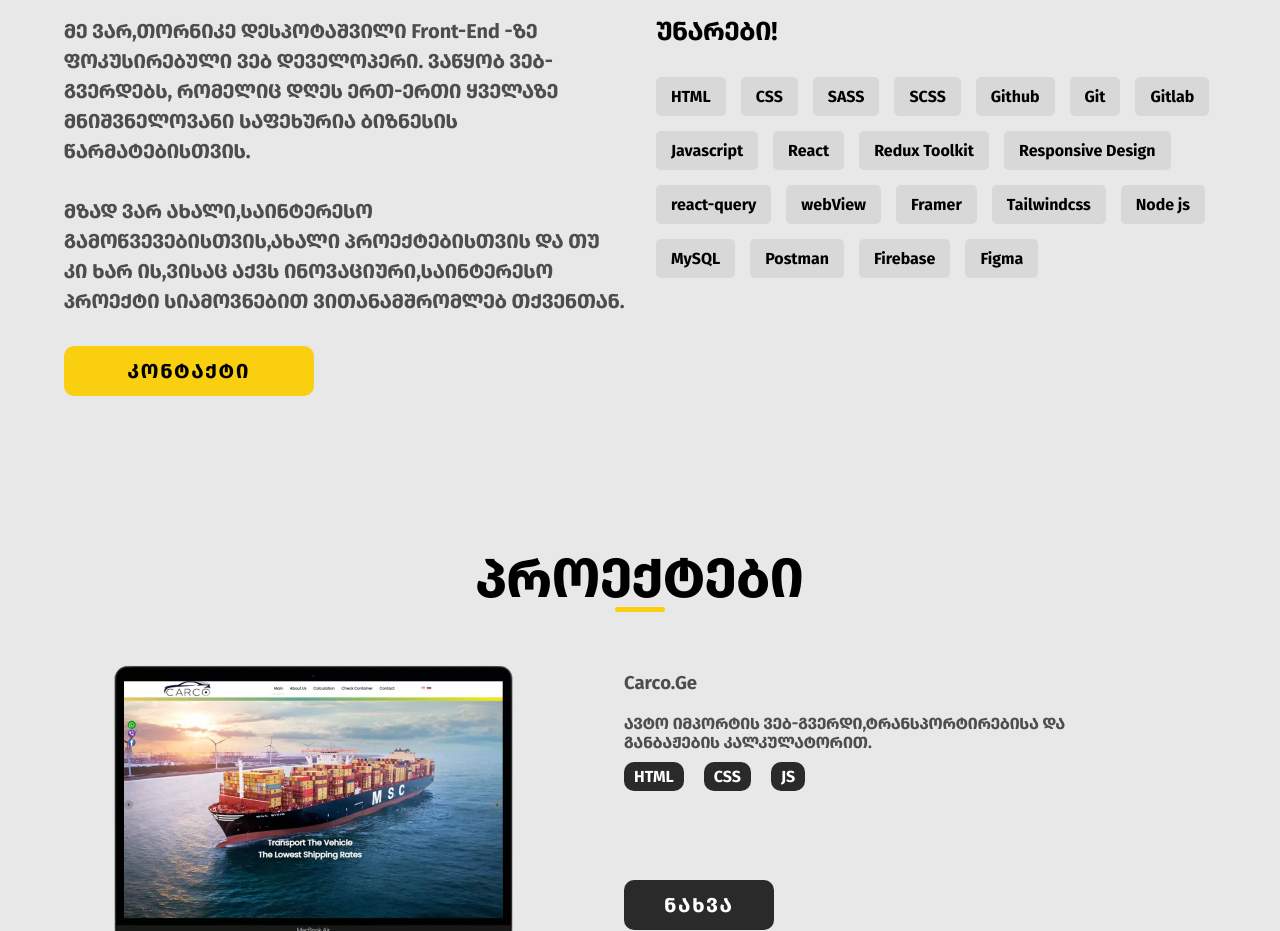
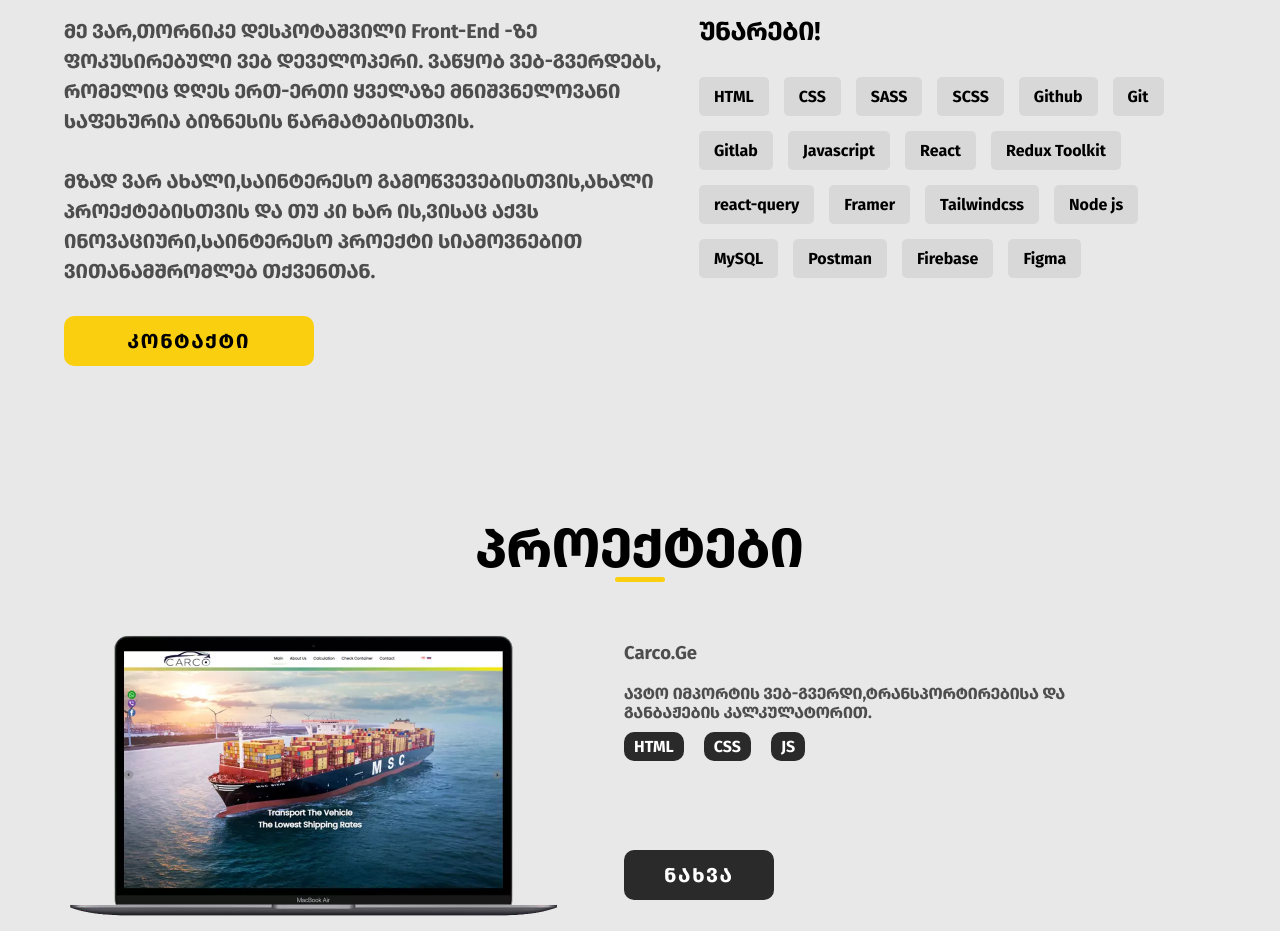
Before and after one commit to Desp0o/portfolio, a React (Vite) app: page / in a window 1280 px wide. Shown: the part 980-1911 px from the top of the page. Built offline with nearby package versions, Linux system fonts and the light colour scheme; no server answers.

Commit message:
removed stupid skills

```diff
--- a/src/components/homePageComponents/secondSection.jsx
+++ b/src/components/homePageComponents/secondSection.jsx
@@ -16,9 +16,7 @@ const skillArr = [
   "Javascript",
   "React",
   "Redux Toolkit",
-  "Responsive Design",
   "react-query",
-  "webView",
   "Framer",
   "Tailwindcss",
   "Node js",
```
